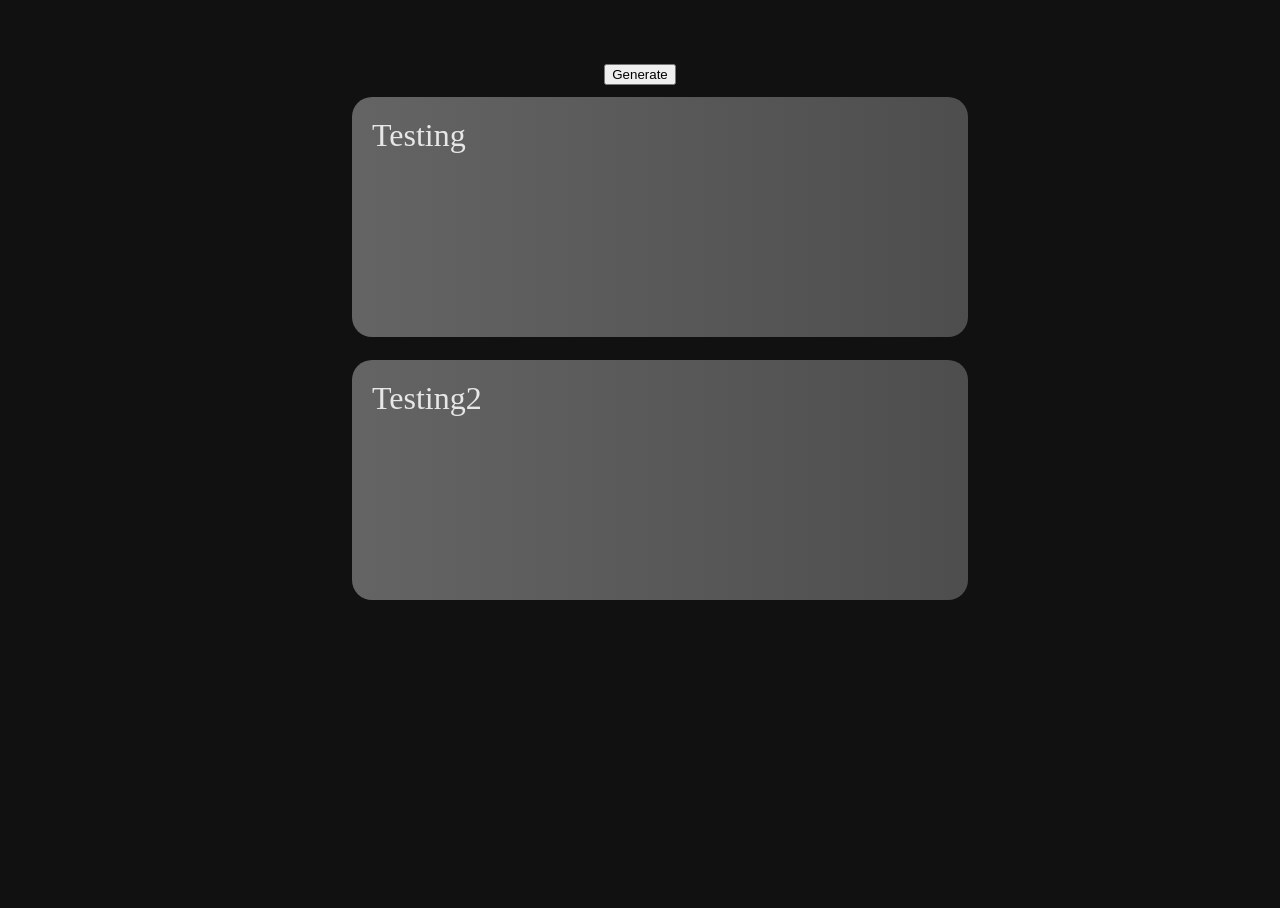
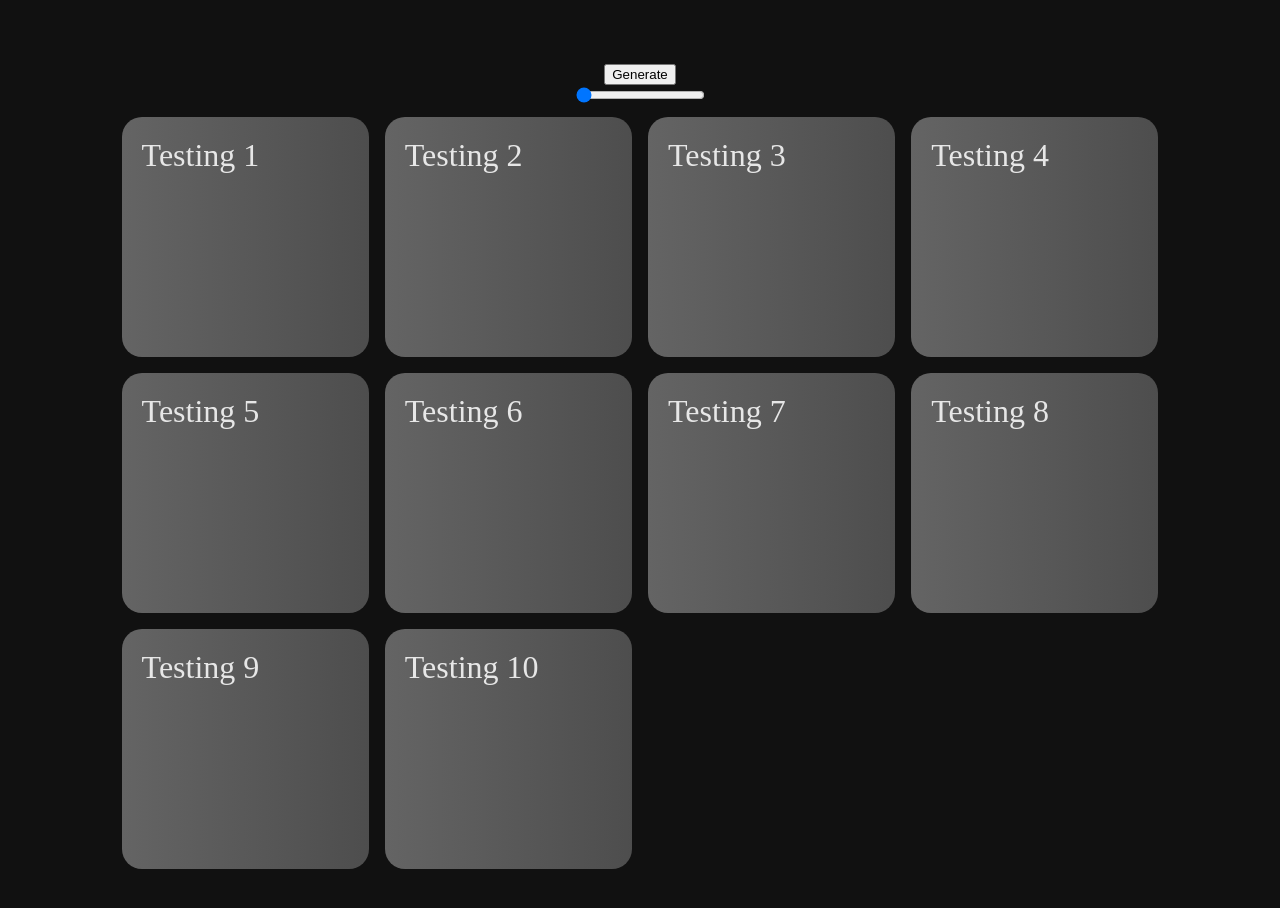
Before and after one commit to RahAmudha/slug-practice, a plain HTML site: page Frontend/src/practice.html in a window 1280 px wide. Before the commit the page ends 800 px from the top, so only its background shows below. Drawn offline with Linux system fonts and the light colour scheme.

Commit message:
Functional slider with card divs showing or hiding depending on slider value

```diff
--- a/Frontend/src/practice.html
+++ b/Frontend/src/practice.html
@@ -9,14 +9,21 @@
 <body>
     <button type="submit" class="submit-btn">Generate</button>
 
+    <input type="range" id="card-slider" min="1" max="10" value="1" step="1">
+
     <!-- Use a different id/class for these -- I just reused the ones from the index.html -->
 
-    <div id="preprompt-div">
-        <div class="prompt-subject" placeholder="Enter your subject to continue" style="width: 100%;">Testing</div>
-    </div>
-
-    <div id="preprompt-div">
-        <div class="prompt-example" placeholder="Give me an example question" style="width: 100%; text-align: left;">Testing2</div>
+    <div id="card-container">
+        <div class="card">Testing 1</div>
+        <div class="card">Testing 2</div>
+        <div class="card">Testing 3</div>
+        <div class="card">Testing 4</div>
+        <div class="card">Testing 5</div>
+        <div class="card">Testing 6</div>
+        <div class="card">Testing 7</div>
+        <div class="card">Testing 8</div>
+        <div class="card">Testing 9</div>
+        <div class="card">Testing 10</div>
     </div>
 
 
--- a/Frontend/src/script.js
+++ b/Frontend/src/script.js
@@ -1,3 +1,5 @@
+// Scripts for index.html
+
 // Get the submit button element
 const submitButton = document.querySelector('.submit-btn');
 
@@ -11,3 +13,28 @@ submitButton.addEventListener('click', () => {
     console.log('Prompt 1:', subject_input);
     console.log('Prompt 2:', example_input);
 });
+
+
+// Scripts for practice.html
+
+// Set to cardSlider for easy reference
+const cardSlider = document.querySelector('#card-slider');
+
+// Get value of slider
+cardSlider.addEventListener('input', () => {
+    // Parse the slider's integer value
+    const cardCount = parseInt(cardSlider.value);
+
+    // Set to cardDivs for easy reference
+    const cardDivs = document.querySelectorAll('.card');
+
+    // Iterate through cards and show/hide number of cards based on slider value
+    cardDivs.forEach((card, index) => {
+        if (index < cardCount) {
+            card.style.display = 'grid';
+        }
+        else {
+            card.style.display = 'none';
+        }
+    });
+});
--- a/Frontend/src/style.css
+++ b/Frontend/src/style.css
@@ -52,3 +52,24 @@ body {
 .prompt-example::placeholder {
     color: rgba(255, 255, 255, 0.5);
 }
+
+#card-container {
+    padding: 1%;
+    width: 90%;
+    display: grid;
+    grid-template-columns: 1fr 1fr 1fr 1fr;
+    grid-gap: 1em;
+}
+
+.card {
+    background: linear-gradient(to right, rgba(255, 255, 255, 0.35), rgba(151, 151, 151, 0.45));
+    font-size: 32px;
+
+    border-radius: 20px;
+
+    height: 200px;
+
+    padding: 20px;
+
+    color: rgba(255, 255, 255, 0.85);
+}
```
